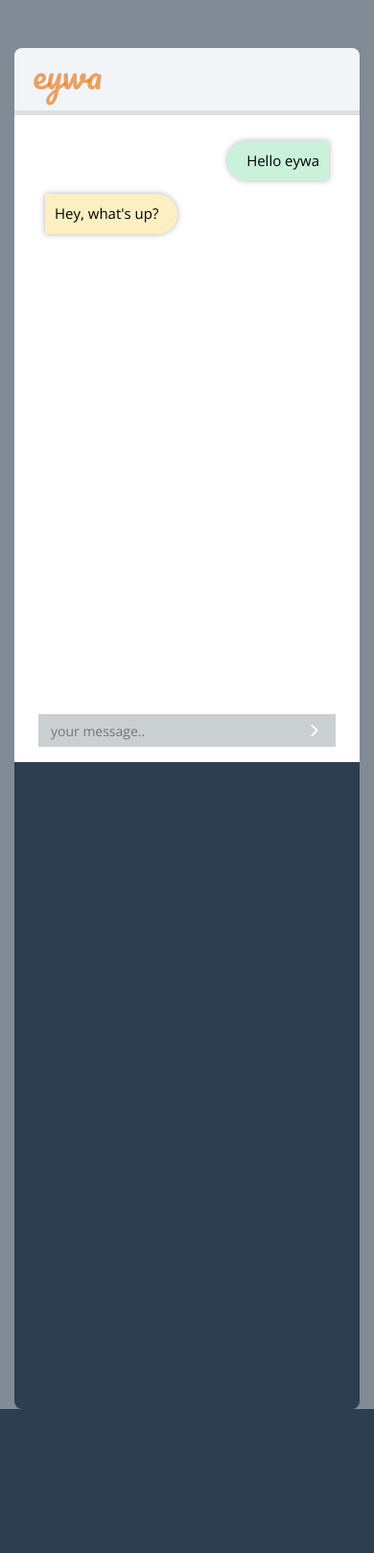
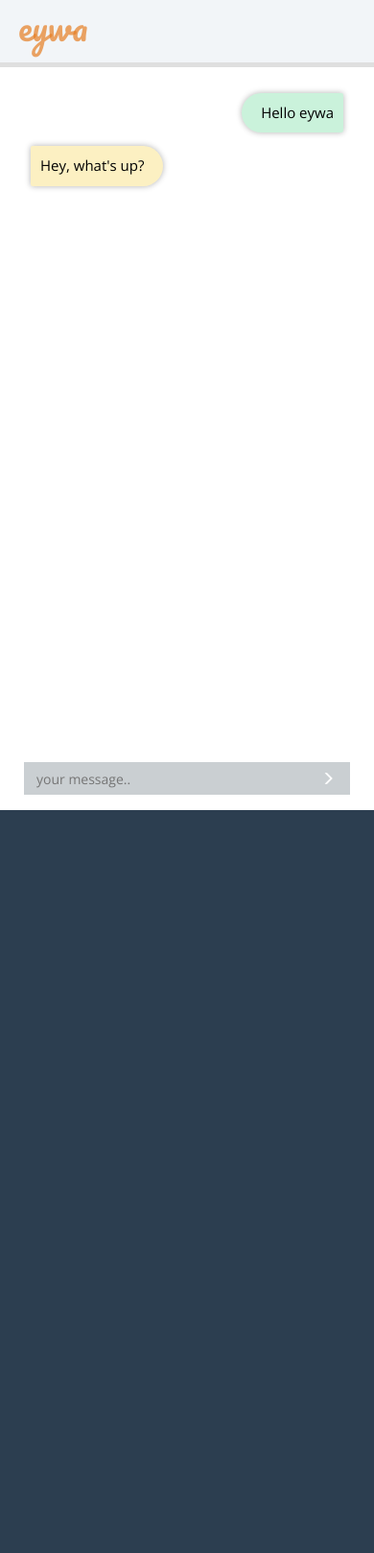
Before and after one commit to meain/eywa-old, a Django app: page / in a window 390 px wide. Shown: the whole page at 96% size. Before the commit the page ends 1468 px from the top, so only its background shows below. Run offline with Django 3.2, Linux system fonts and the light colour scheme; some libraries are stand-ins or nearby versions.

Commit message:
Fixed rounded corners on small screens

```diff
--- a/ai/static/ai/css/chatstyle.css
+++ b/ai/static/ai/css/chatstyle.css
@@ -17,10 +17,20 @@ body {
   padding-left: 2px;
   padding-right: 2px;
 }
+@media (max-width: 992px) {
+  .top-panel {
+    border-radius: 0;
+  }
+}
 #data-container {
   height: 100vh;
   padding-bottom: 50px;
   padding-top: 50px;
+}
+@media (max-width: 992px) {
+  #data-container {
+    padding: 0;
+  }
 }
 #left-pane-heading {
   border-bottom: 5px;
@@ -74,7 +84,7 @@ body {
 }
 @media (max-width: 992px) {
   #left-pane {
-    border-radius: 0 0 8px 8px;
+    border-radius: 0;
   }
 }
 #right-pane {
```
Also changed, not shown: 1 other file.
